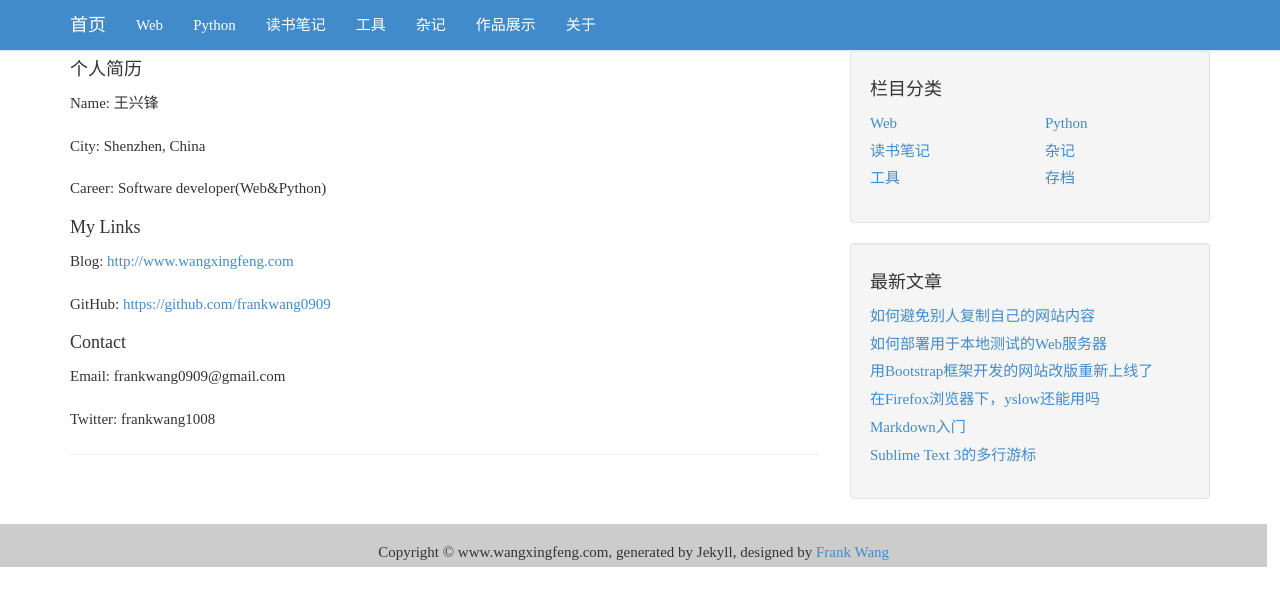
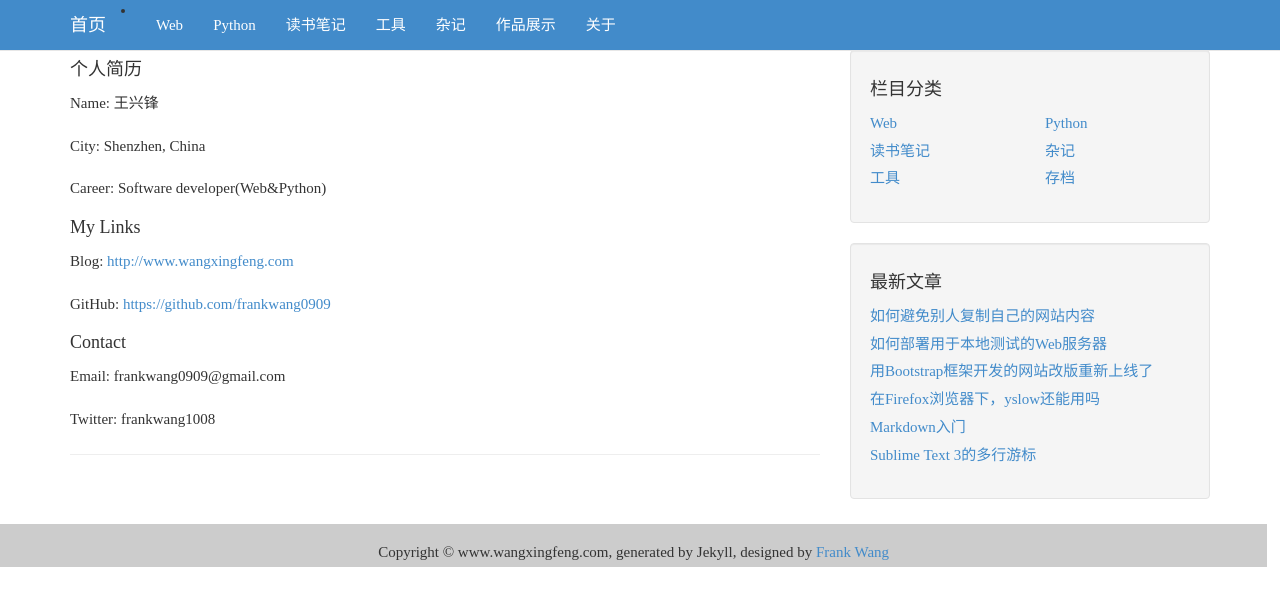
Before and after one commit to frankwang0909/blog_v1.0, a Jekyll site: the page built from about.md, in a window 1280 px wide. Shown: the top 606 px of the page. Built offline with Jekyll 4.4.1, drawn with Linux system fonts in a browser that asks for light colours; nearby versions of some CDN libraries.

Commit message:
修改导航首页

```diff
--- a/_layouts/default.html
+++ b/_layouts/default.html
@@ -32,7 +32,7 @@
             <span class="icon-bar"></span>
             <span class="icon-bar"></span>
           </button>
-          <a class="navbar-brand" href="/">首页</a>
+          <li><a class="navbar-brand" href="/">首页</a></li>
         </div>
         <!-- Collect the nav links, forms, and other content for toggling -->
         <div class="collapse navbar-collapse" id="bs-example-navbar-collapse-1">
```
